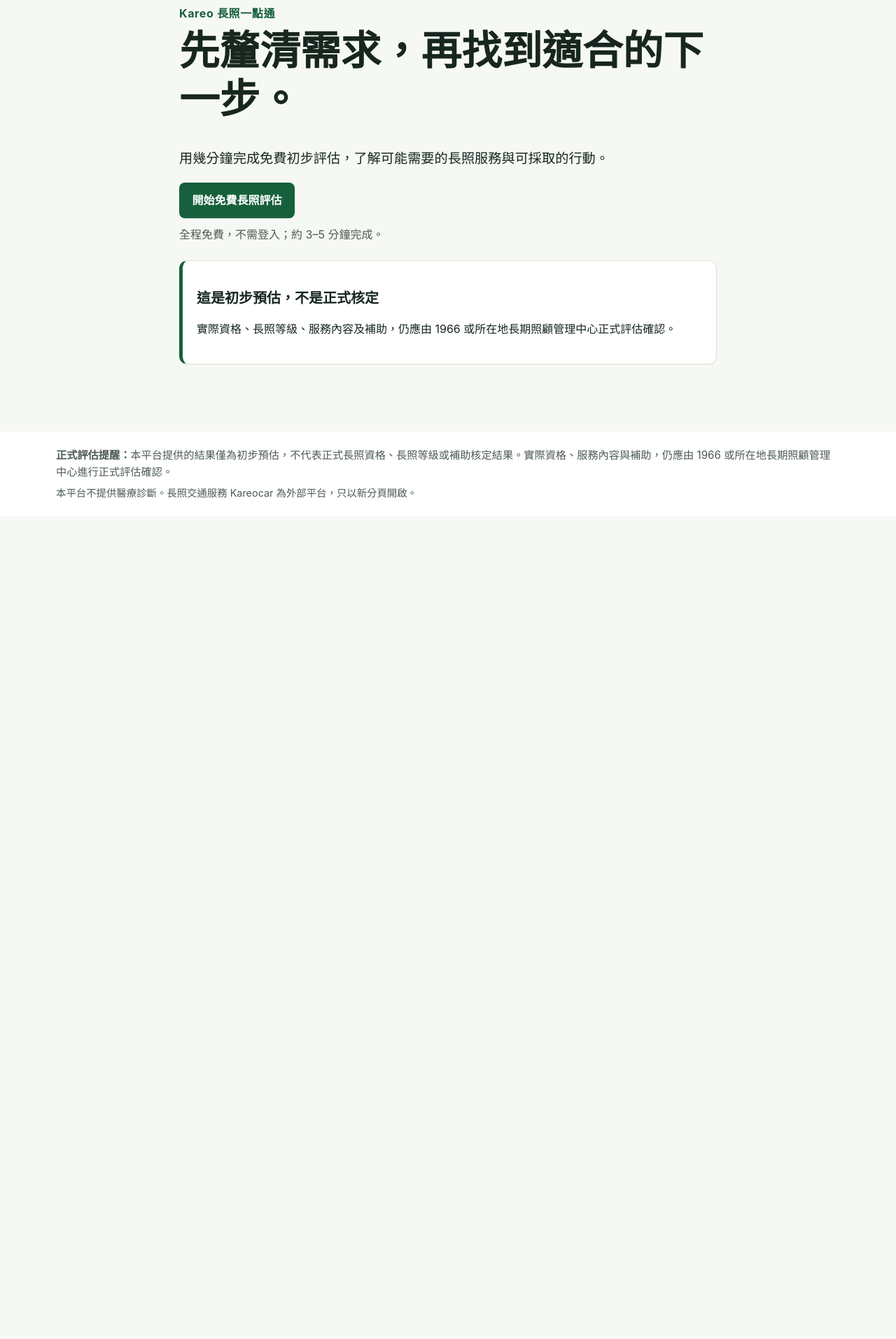
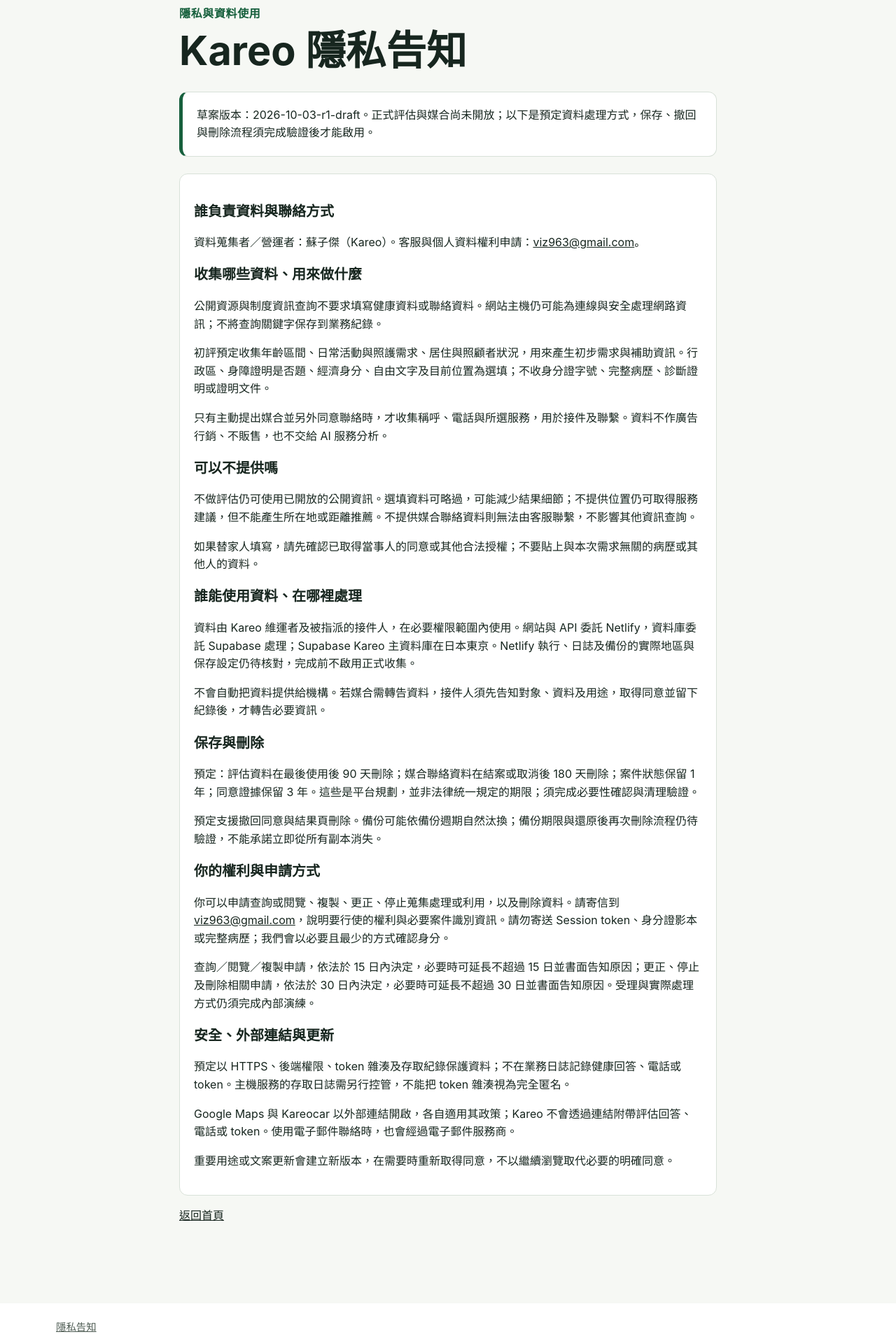
Before and after one commit to viz963-1216/Kareo, a React (Vite) app in the folder apps/web/: page /privacy in a window 1280 px wide. Before the commit this address led to /. Shown: the part 100-2014 px from the top of the page at 70% size. Before the commit the page ends 838 px from the top, so only its background shows below. Built offline with nearby package versions, Linux system fonts and the light colour scheme; no server answers.

Commit message:
feat: add sourced privacy notice and record staging database integration

```diff
--- a/apps/web/src/App.tsx
+++ b/apps/web/src/App.tsx
@@ -12,6 +12,7 @@ import { HomePage } from "./pages/HomePage";
 import { LeadPage } from "./pages/LeadPage";
 import { ResultPage, type SessionClosure } from "./pages/ResultPage";
 import { RecommendationPage } from "./pages/RecommendationPage";
+import { PrivacyPage } from "./pages/PrivacyPage";
 import { ProviderDetailPage } from "./pages/ProviderDetailPage";
 import { SessionEndedPage } from "./pages/SessionEndedPage";
 import { SessionContext } from "./session/SessionContext";
@@ -76,6 +77,7 @@ function AppRoutes() {
       <Routes>
         <Route path="/admin/knowledge" element={<AdminKnowledgePage />} />
         <Route path="/" element={<HomePage />} />
+        <Route path="/privacy" element={<PrivacyPage />} />
         <Route path="/consent" element={<ConsentPage onAccept={acceptConsent} />} />
         <Route
           path="/assessment"
@@ -92,6 +94,7 @@ function AppRoutes() {
         <Route path="*" element={<Navigate to="/" replace />} />
       </Routes>
       <footer>
+        <p><Link to="/privacy">隱私告知</Link></p>
         <FormalAssessmentReminder compact />
         <p>本平台不提供醫療診斷。長照交通服務 Kareocar 為外部平台，只以新分頁開啟。</p>
       </footer>
--- a/apps/web/src/pages/ConsentPage.tsx
+++ b/apps/web/src/pages/ConsentPage.tsx
@@ -1,5 +1,5 @@
 import { FormEvent, useEffect, useRef, useState } from "react";
-import { useNavigate } from "react-router-dom";
+import { Link, useNavigate } from "react-router-dom";
 import { consentIsDraft, consentVersions } from "../api";
 import { DraftBadge } from "../components/DraftBadge";
 import { FormalAssessmentReminder } from "../components/FormalAssessmentReminder";
@@ -41,11 +41,12 @@ export function ConsentPage({ onAccept }: Props) {
           Kareo 提供的是依您填寫資料所做的<strong>初步預估</strong>與資訊整理，不是政府正式的長照資格、長照需要等級（CMS）或補助核定，也不是醫療診斷。實際資格、等級、服務內容與補助，請以長照專線 <strong>1966</strong> 或所在地長期照顧管理中心的正式評估為準。
         </p>
         <h2 id="privacy-heading">隱私告知（重點）</h2>
+        <p><Link to="/privacy">閱讀完整隱私告知、權利申請與保存說明</Link></p>
         <ul>
           <li>評估不需要提供姓名或電話。</li>
-          <li>您的評估回答（包含行動能力、日常生活協助等與健康相關的資訊）只會由 Kareo 系統依固定規則產生初步結果，不會提供給其他公司或 AI 服務。</li>
+          <li>您的評估回答（包含行動能力、日常生活協助等與健康相關的資訊）只會由 Kareo 系統依固定規則產生初步結果，不會交給 AI 服務分析；網站與資料庫由 Netlify、Supabase 受委託處理。</li>
           <li>只有在您按下「我要媒合」並勾選同意後，我們才會保存您的稱呼與電話，由 Kareo 服務人員聯繫您。未經您同意，不會把您的資料交給服務單位。</li>
-          <li>評估資料在最後使用後 90 天刪除；媒合聯絡資料在案件結束後 180 天刪除。您可以隨時在結果頁刪除資料或撤回同意，也可以來信 <a href="mailto:viz963@gmail.com">viz963@gmail.com</a> 要求刪除。</li>
+          <li>評估資料在最後使用後 90 天刪除；媒合聯絡資料在案件結束後 180 天刪除。預定提供結果頁刪除與撤回同意，正式開放前須完成驗證；也可以來信 <a href="mailto:viz963@gmail.com">viz963@gmail.com</a> 要求刪除。</li>
         </ul>
         {consentVersions && (
           <p className="field-hint">
--- /dev/null
+++ b/apps/web/src/pages/PrivacyPage.tsx
@@ -0,0 +1,34 @@
+import { Link } from "react-router-dom";
+
+export function PrivacyPage() {
+  return <main id="main-content" className="content">
+    <p className="eyebrow">隱私與資料使用</p>
+    <h1>Kareo 隱私告知</h1>
+    <p className="notice">草案版本：2026-10-03-r1-draft。正式評估與媒合尚未開放；以下是預定資料處理方式，保存、撤回與刪除流程須完成驗證後才能啟用。</p>
+    <section className="panel">
+      <h2>誰負責資料與聯絡方式</h2>
+      <p>資料蒐集者／營運者：蘇子傑（Kareo）。客服與個人資料權利申請：<a href="mailto:viz963@gmail.com">viz963@gmail.com</a>。</p>
+      <h2>收集哪些資料、用來做什麼</h2>
+      <p>公開資源與制度資訊查詢不要求填寫健康資料或聯絡資料。網站主機仍可能為連線與安全處理網路資訊；不將查詢關鍵字保存到業務紀錄。</p>
+      <p>初評預定收集年齡區間、日常活動與照護需求、居住與照顧者狀況，用來產生初步需求與補助資訊。行政區、身障證明是否題、經濟身分、自由文字及目前位置為選填；不收身分證字號、完整病歷、診斷證明或證明文件。</p>
+      <p>只有主動提出媒合並另外同意聯絡時，才收集稱呼、電話與所選服務，用於接件及聯繫。資料不作廣告行銷、不販售，也不交給 AI 服務分析。</p>
+      <h2>可以不提供嗎</h2>
+      <p>不做評估仍可使用已開放的公開資訊。選填資料可略過，可能減少結果細節；不提供位置仍可取得服務建議，但不能產生所在地或距離推薦。不提供媒合聯絡資料則無法由客服聯繫，不影響其他資訊查詢。</p>
+      <p>如果替家人填寫，請先確認已取得當事人的同意或其他合法授權；不要貼上與本次需求無關的病歷或其他人的資料。</p>
+      <h2>誰能使用資料、在哪裡處理</h2>
+      <p>資料由 Kareo 維運者及被指派的接件人，在必要權限範圍內使用。網站與 API 委託 Netlify，資料庫委託 Supabase 處理；Supabase Kareo 主資料庫在日本東京。Netlify 執行、日誌及備份的實際地區與保存設定仍待核對，完成前不啟用正式收集。</p>
+      <p>不會自動把資料提供給機構。若媒合需轉告資料，接件人須先告知對象、資料及用途，取得同意並留下紀錄後，才轉告必要資訊。</p>
+      <h2>保存與刪除</h2>
+      <p>預定：評估資料在最後使用後 90 天刪除；媒合聯絡資料在結案或取消後 180 天刪除；案件狀態保留 1 年；同意證據保留 3 年。這些是平台規劃，並非法律統一規定的期限；須完成必要性確認與清理驗證。</p>
+      <p>預定支援撤回同意與結果頁刪除。備份可能依備份週期自然汰換；備份期限與還原後再次刪除流程仍待驗證，不能承諾立即從所有副本消失。</p>
+      <h2>你的權利與申請方式</h2>
+      <p>你可以申請查詢或閱覽、複製、更正、停止蒐集處理或利用，以及刪除資料。請寄信到 <a href="mailto:viz963@gmail.com">viz963@gmail.com</a>，說明要行使的權利與必要案件識別資訊。請勿寄送 Session token、身分證影本或完整病歷；我們會以必要且最少的方式確認身分。</p>
+      <p>查詢／閱覽／複製申請，依法於 15 日內決定，必要時可延長不超過 15 日並書面告知原因；更正、停止及刪除相關申請，依法於 30 日內決定，必要時可延長不超過 30 日並書面告知原因。受理與實際處理方式仍須完成內部演練。</p>
+      <h2>安全、外部連結與更新</h2>
+      <p>預定以 HTTPS、後端權限、token 雜湊及存取紀錄保護資料；不在業務日誌記錄健康回答、電話或 token。主機服務的存取日誌需另行控管，不能把 token 雜湊視為完全匿名。</p>
+      <p>Google Maps 與 Kareocar 以外部連結開啟，各自適用其政策；Kareo 不會透過連結附帶評估回答、電話或 token。使用電子郵件聯絡時，也會經過電子郵件服務商。</p>
+      <p>重要用途或文案更新會建立新版本，在需要時重新取得同意，不以繼續瀏覽取代必要的明確同意。</p>
+    </section>
+    <p><Link to="/">返回首頁</Link></p>
+  </main>;
+}
```
Also changed, not shown: 6 other files (tests, documents, lock files or other folders).
